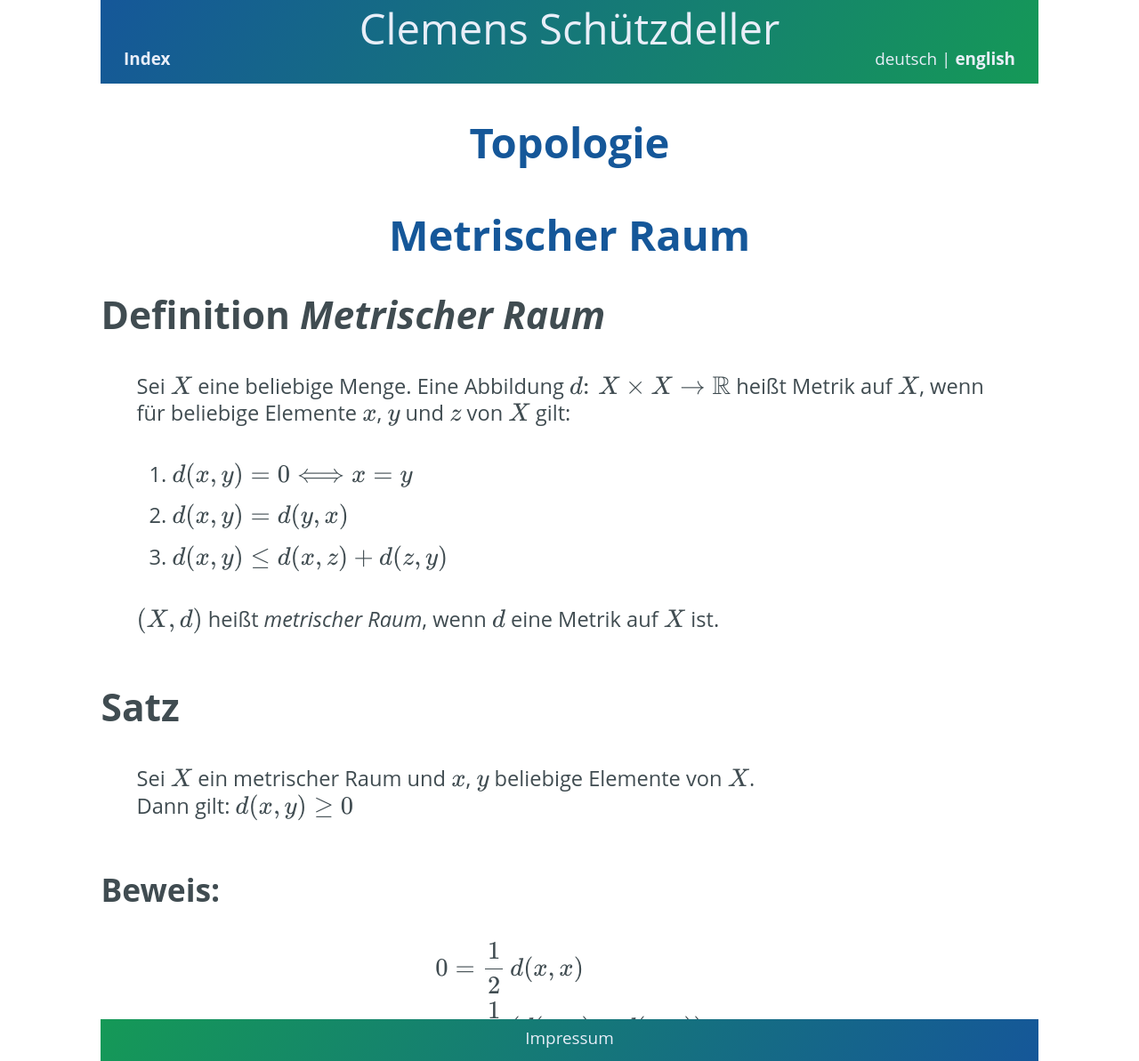
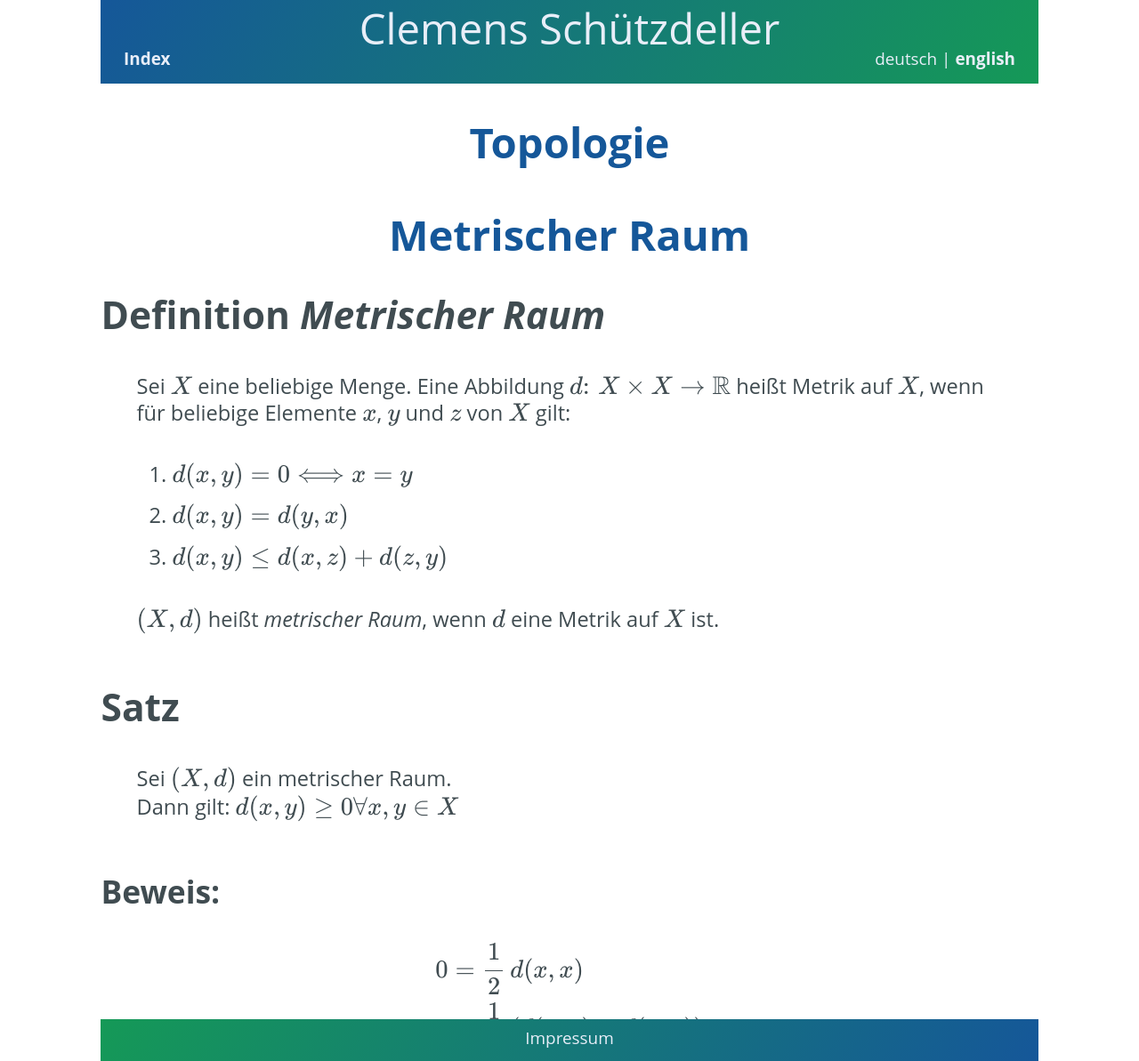
Before and after one commit to cs-LA/home, a Jekyll site: the page built from Topologie/MetrischerRaum.md, in a window 1280 px wide. Shown: the whole page at 89% size. Built offline with Jekyll 4.4.1, drawn with Linux system fonts in a browser that asks for light colours; our own code applies the rules of GitHub Pages for plain Markdown files.

Commit message:
MetrischerRaum.md aktualisieren

```diff
--- a/Topologie/MetrischerRaum.md
+++ b/Topologie/MetrischerRaum.md
@@ -14,8 +14,8 @@
 
 ## Satz
 
-> Sei $X$ ein metrischer Raum und $x$, $y$ beliebige Elemente von $X$.\\
-Dann gilt: $d(x,y) \geq 0$
+> Sei $(X,d)$ ein metrischer Raum.\\
+Dann gilt: $d(x,y) \geq 0 \forall x, y \in X$
 
 ### Beweis:
 
```
